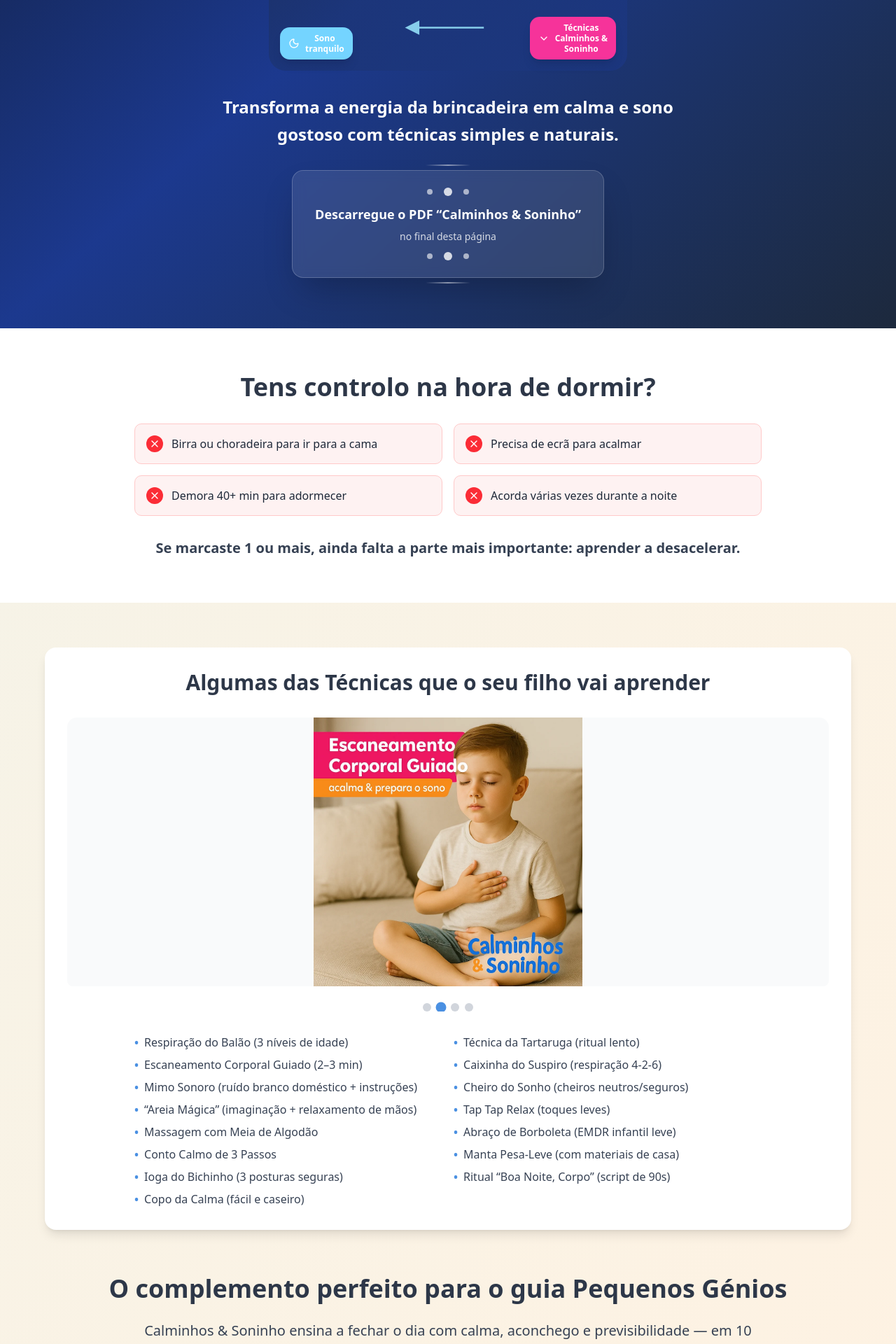
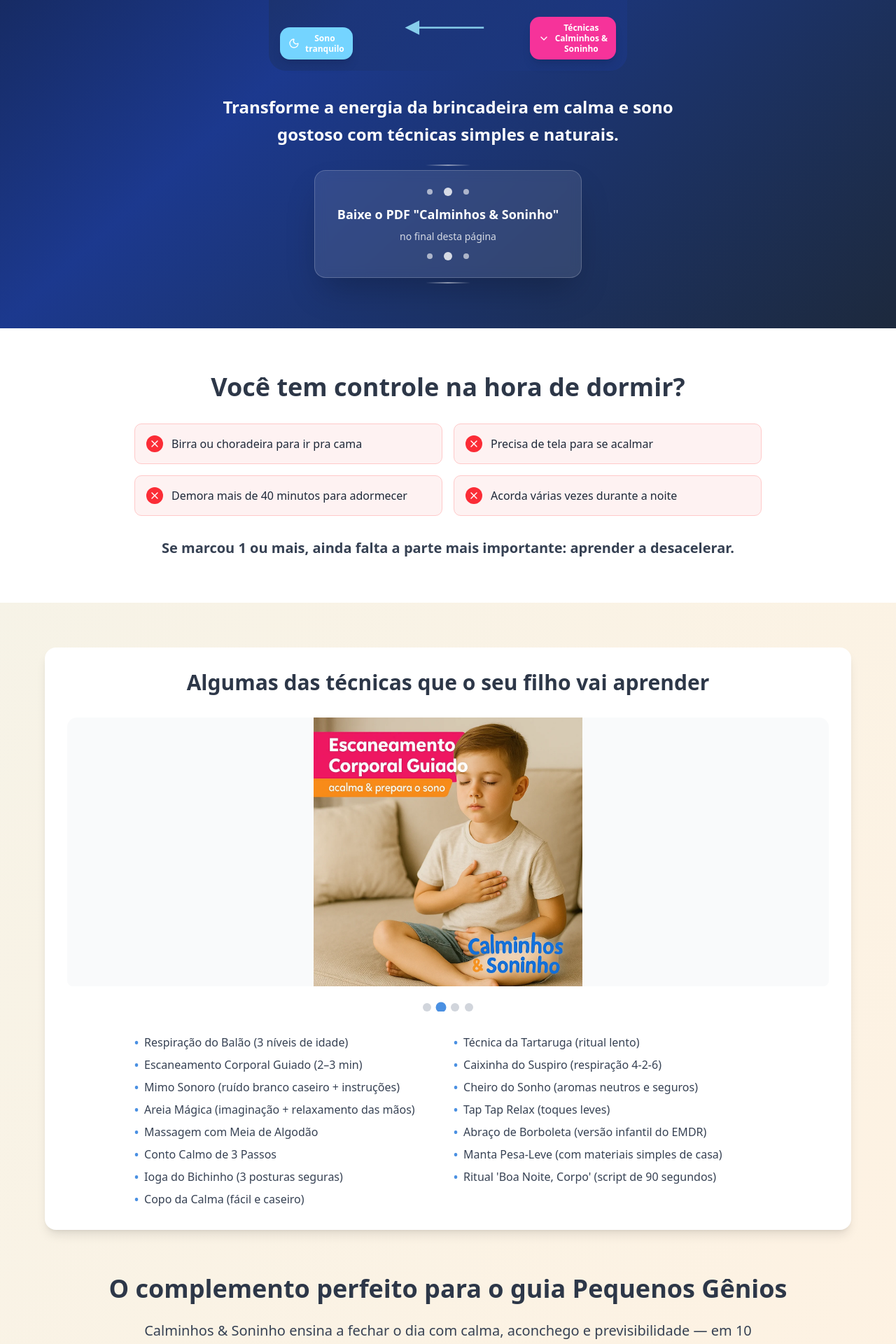
Before and after one commit to Yofefo/pequenos-genios-br, a Next.js app: page /upsell in a window 1280 px wide. Shown: the part 760-2680 px from the top of the page at 70% size. Built offline with nearby package versions, Linux system fonts and the light colour scheme.

Commit message:
Traduções parciais do upsell - seções 1-4 aplicadas

```diff
--- a/src/app/(funil)/upsell/page.tsx
+++ b/src/app/(funil)/upsell/page.tsx
@@ -113,7 +113,7 @@ export default function UpsellPage() {
             <span className="text-red-600 font-bold text-lg">{formatTime(timeLeft)}</span>
           </div>
           <p className="text-white font-bold text-center uppercase tracking-wide text-base sm:text-lg">
-            Por favor, percorra a página até ao fim para finalizar a sua compra.
+            Por favor, percorra a página até o fim para finalizar a sua compra.
           </p>
         </div>
       </div>
@@ -122,7 +122,7 @@ export default function UpsellPage() {
       <section className="bg-gradient-to-br from-slate-900 via-blue-900 to-slate-800 py-10 px-4">
         <div className="max-w-4xl mx-auto text-center">
           <h1 className="text-4xl md:text-5xl lg:text-6xl font-bold text-white mb-6 leading-tight">
-            Antes de sair: há algo que vai dar ao teu filho a{' '}
+            Antes de sair: existe algo que vai dar ao seu filho a{' '}
             <span className="text-blue-300">calma</span> que o dia precisa.
           </h1>
 
@@ -136,9 +136,9 @@ export default function UpsellPage() {
                 <div className="absolute inset-0 flex items-center justify-center z-10">
                   <div className="text-center max-w-sm px-4">
                     <h2 className="text-xl md:text-2xl lg:text-3xl xl:text-4xl font-bold text-white mb-2 leading-tight">
-                      Do que adianta<br />
-                      desenvolver o teu<br />
-                      pequeno génio...<br />
+                      De que adianta<br />
+                      desenvolver o seu<br />
+                      pequeno gênio...<br />
                       se ele não descansa?
                     </h2>
                   </div>
@@ -151,7 +151,7 @@ export default function UpsellPage() {
                     <div className="flex items-center space-x-2">
                       <CircleSlash className="w-4 h-4 text-white flex-shrink-0" />
                       <span className="text-white font-semibold text-xs leading-tight">
-                        Brincadeira<br />sem ecrã
+                        Brincadeira<br />sem tela
                       </span>
                     </div>
                   </div>
@@ -218,7 +218,7 @@ export default function UpsellPage() {
           {/* Subtítulo abaixo do esquema */}
           <div className="text-center mb-8">
             <p className="text-lg md:text-xl lg:text-2xl font-semibold text-white leading-relaxed max-w-3xl mx-auto px-4">
-              Transforma a energia da brincadeira em calma e sono gostoso com técnicas simples e naturais.
+              Transforme a energia da brincadeira em calma e sono gostoso com técnicas simples e naturais.
             </p>
           </div>
 
@@ -239,7 +239,7 @@ export default function UpsellPage() {
 
                 {/* Texto principal */}
                 <p className="text-white font-semibold text-lg mb-2">
-                  Descarregue o PDF &ldquo;Calminhos & Soninho&rdquo;
+                  Baixe o PDF "Calminhos & Soninho"
                 </p>
                 <p className="text-white/80 text-sm">
                   no final desta página
@@ -264,14 +264,14 @@ export default function UpsellPage() {
       <section className="py-16 px-4 bg-white">
         <div className="max-w-4xl mx-auto">
           <h2 className="text-3xl lg:text-4xl font-bold text-foreground mb-8 text-center">
-            Tens controlo na hora de dormir?
+            Você tem controle na hora de dormir?
           </h2>
 
           <div className="grid md:grid-cols-2 gap-4 mb-8">
             {[
-              "Birra ou choradeira para ir para a cama",
-              "Precisa de ecrã para acalmar",
-              "Demora 40+ min para adormecer",
+              "Birra ou choradeira para ir pra cama",
+              "Precisa de tela para se acalmar",
+              "Demora mais de 40 minutos para adormecer",
               "Acorda várias vezes durante a noite"
             ].map((item, index) => (
               <div key={index} className="flex items-center space-x-3 p-4 bg-red-50 border border-red-200 rounded-lg">
@@ -285,7 +285,7 @@ export default function UpsellPage() {
 
           <div className="text-center">
             <p className="text-xl text-gray-700 font-semibold">
-              Se marcaste 1 ou mais, ainda falta a parte mais importante: aprender a desacelerar.
+              Se marcou 1 ou mais, ainda falta a parte mais importante: aprender a desacelerar.
             </p>
           </div>
         </div>
@@ -300,7 +300,7 @@ export default function UpsellPage() {
               {/* Título do Carrossel */}
               <div className="text-center mb-8">
                 <h3 className="text-2xl lg:text-3xl font-bold text-foreground mb-6">
-                  Algumas das Técnicas que o seu filho vai aprender
+                  Algumas das técnicas que o seu filho vai aprender
                 </h3>
               </div>
 
@@ -359,11 +359,11 @@ export default function UpsellPage() {
                   </div>
                   <div className="flex items-start space-x-2">
                     <span className="text-primary font-bold">•</span>
-                    <span className="text-gray-700">Mimo Sonoro (ruído branco doméstico + instruções)</span>
+                    <span className="text-gray-700">Mimo Sonoro (ruído branco caseiro + instruções)</span>
                   </div>
                   <div className="flex items-start space-x-2">
                     <span className="text-primary font-bold">•</span>
-                    <span className="text-gray-700">&ldquo;Areia Mágica&rdquo; (imaginação + relaxamento de mãos)</span>
+                    <span className="text-gray-700">Areia Mágica (imaginação + relaxamento das mãos)</span>
                   </div>
                   <div className="flex items-start space-x-2">
                     <span className="text-primary font-bold">•</span>
@@ -394,7 +394,7 @@ export default function UpsellPage() {
                   </div>
                   <div className="flex items-start space-x-2">
                     <span className="text-primary font-bold">•</span>
-                    <span className="text-gray-700">Cheiro do Sonho (cheiros neutros/seguros)</span>
+                    <span className="text-gray-700">Cheiro do Sonho (aromas neutros e seguros)</span>
                   </div>
                   <div className="flex items-start space-x-2">
                     <span className="text-primary font-bold">•</span>
@@ -402,15 +402,15 @@ export default function UpsellPage() {
                   </div>
                   <div className="flex items-start space-x-2">
                     <span className="text-primary font-bold">•</span>
-                    <span className="text-gray-700">Abraço de Borboleta (EMDR infantil leve)</span>
+                    <span className="text-gray-700">Abraço de Borboleta (versão infantil do EMDR)</span>
                   </div>
                   <div className="flex items-start space-x-2">
                     <span className="text-primary font-bold">•</span>
-                    <span className="text-gray-700">Manta Pesa-Leve (com materiais de casa)</span>
+                    <span className="text-gray-700">Manta Pesa-Leve (com materiais simples de casa)</span>
                   </div>
                   <div className="flex items-start space-x-2">
                     <span className="text-primary font-bold">•</span>
-                    <span className="text-gray-700">Ritual &ldquo;Boa Noite, Corpo&rdquo; (script de 90s)</span>
+                    <span className="text-gray-700">Ritual 'Boa Noite, Corpo' (script de 90 segundos)</span>
                   </div>
                 </div>
               </div>
@@ -419,7 +419,7 @@ export default function UpsellPage() {
 
           <div className="text-center mb-12">
             <h2 className="text-3xl lg:text-4xl font-bold text-foreground mb-6">
-              O complemento perfeito para o guia Pequenos Génios
+              O complemento perfeito para o guia Pequenos Gênios
             </h2>
 
             <p className="text-xl text-gray-700 mb-8 max-w-4xl mx-auto leading-relaxed">
```
Also changed, not shown: 1 other file (tests, documents, lock files or other folders).
